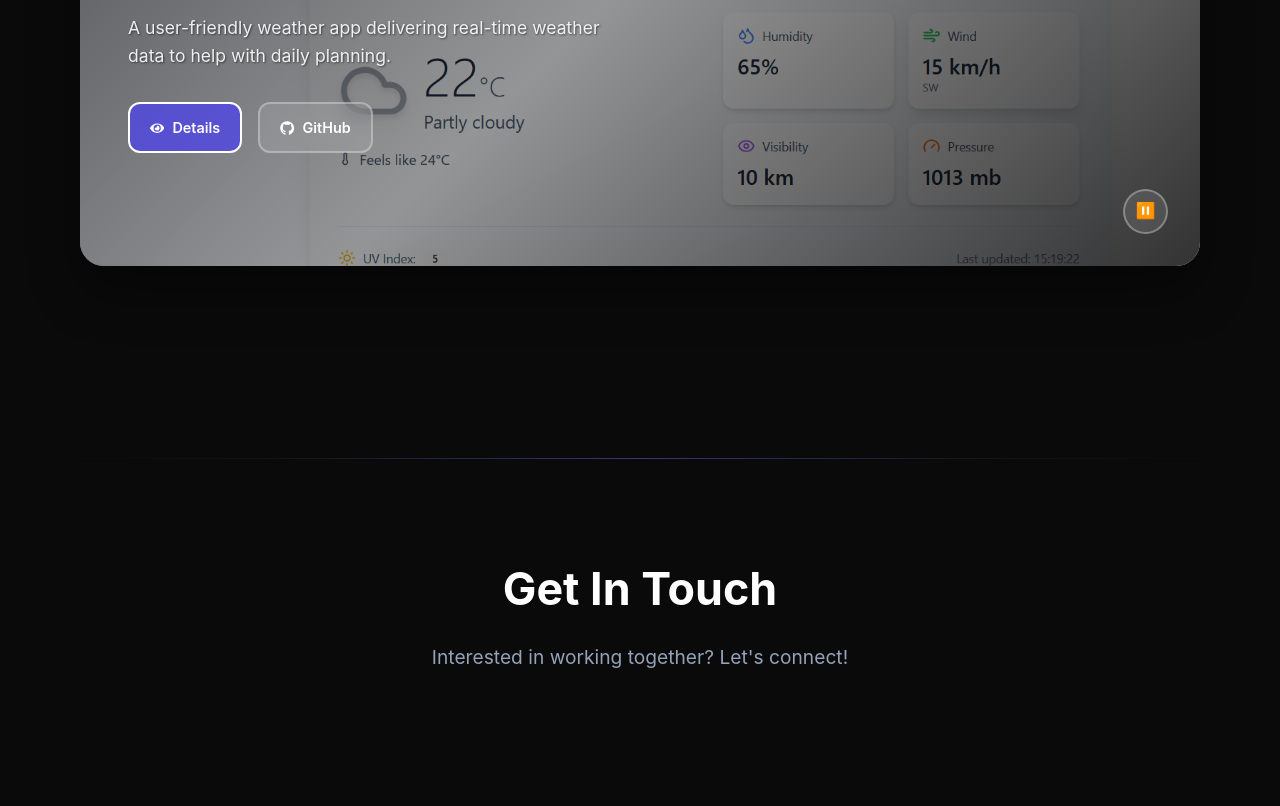
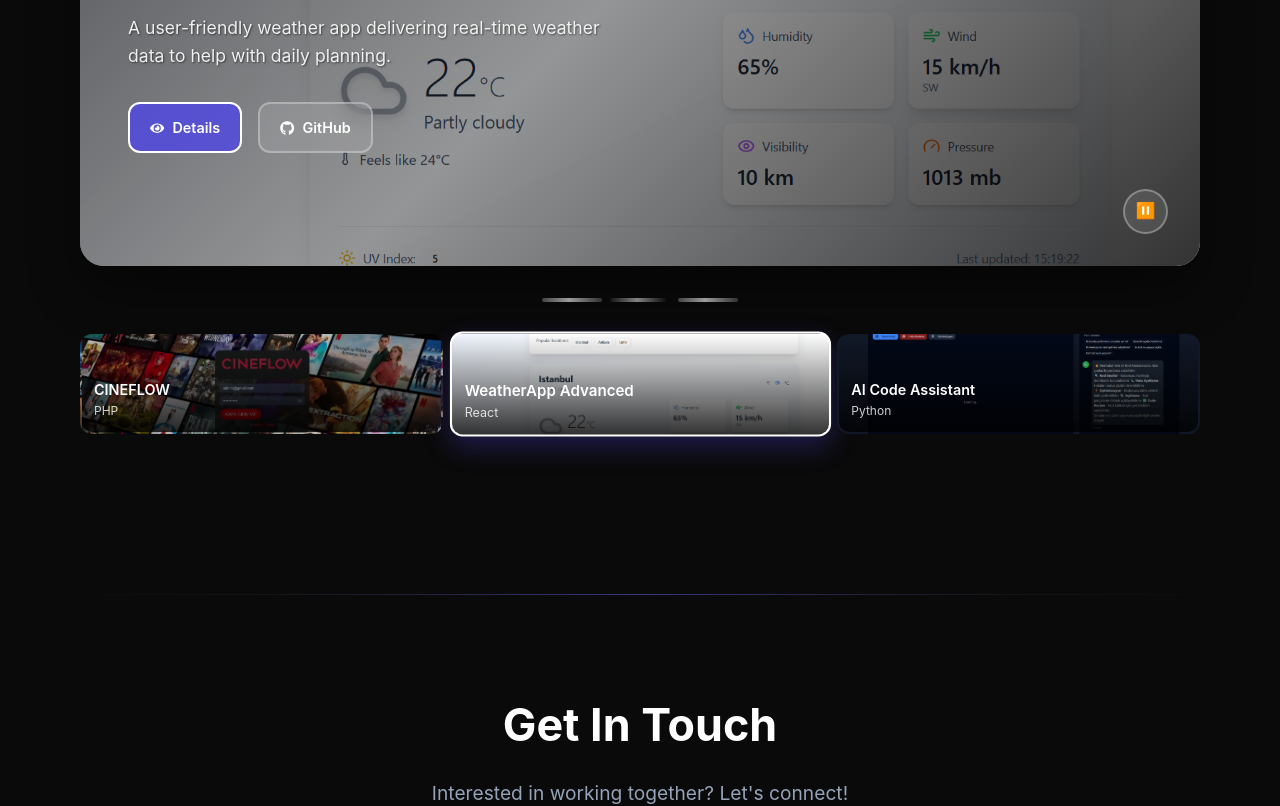
Before and after one commit to yusuf56620/portfolio, a React (Vite) app: page / in a window 1280 px wide. Shown: the part 3962-4768 px from the top of the page. Built offline with nearby package versions, Linux system fonts and the light colour scheme.

Commit message:
Fix Slider images import from /src/assets

```diff
--- a/src/Slider.tsx
+++ b/src/Slider.tsx
@@ -2,10 +2,17 @@ import { useState, useEffect, useRef } from "react";
 import { FaGithub, FaCode, FaStar, FaEye } from "react-icons/fa";
 import "./Slider.css";
 
-// === Görselleri import et ===
+// 📌 Resim importları
 import img1 from "./assets/1.png";
+import img2 from "./assets/2.png";
 import img3 from "./assets/3.png";
+import img4 from "./assets/4.png";
+import img5 from "./assets/5.png";
 import img6 from "./assets/6.png";
+import arkaplan from "./assets/arkaplan.png";
+import fotograf from "./assets/fotograf.jpg";
+import mainBackGround from "./assets/mainBackGround.jpg";
+import reactLogo from "./assets/react.svg";
 
 interface Project {
   id: string;
@@ -129,7 +136,7 @@ const Slider: React.FC = () => {
 
   return (
     <div className="projects-container">
-      {/* === Slider ana kısım === */}
+      {/* Main Slider */}
       <div className="slider-container">
         <div
           className="slider-track"
@@ -142,6 +149,8 @@ const Slider: React.FC = () => {
               style={{ backgroundImage: `url(${project.image})` }}
             >
               <div className="slide-overlay" />
+
+              {/* Project Status Badge */}
               <div
                 className="status-badge"
                 style={{ backgroundColor: getStatusColor(project.status) }}
@@ -149,12 +158,14 @@ const Slider: React.FC = () => {
                 {getStatusText(project.status)}
               </div>
 
+              {/* Featured Badge */}
               {project.featured && (
                 <div className="featured-badge">
                   <FaStar /> Featured
                 </div>
               )}
 
+              {/* Project Content */}
               <div className="slide-content">
                 <div className="project-header">
                   <h2 className="project-title">{project.name}</h2>
@@ -208,7 +219,7 @@ const Slider: React.FC = () => {
           ))}
         </div>
 
-        {/* Kontroller */}
+        {/* Navigation Controls */}
         <div className="slider-controls">
           <button className="slider-btn prev" onClick={prevSlide}>
             ❮
@@ -218,6 +229,7 @@ const Slider: React.FC = () => {
           </button>
         </div>
 
+        {/* Play/Pause Button */}
         <button
           className="play-pause-btn"
           onClick={() => setIsAutoPlaying(!isAutoPlaying)}
@@ -226,7 +238,102 @@ const Slider: React.FC = () => {
         </button>
       </div>
 
-      {/* Thumbnail + Modal kısımları aynı kaldı */}
+      {/* Slide Indicators */}
+      <div className="slide-indicators">
+        {projects.map((_, index) => (
+          <button
+            key={index}
+            className={`indicator ${index === currentIndex ? "active" : ""}`}
+            onClick={() => goToSlide(index)}
+          >
+            <span className="indicator-progress" />
+          </button>
+        ))}
+      </div>
+
+      {/* Project Thumbnails */}
+      <div className="project-thumbnails">
+        {projects.map((project, index) => (
+          <div
+            key={project.id}
+            className={`thumbnail ${index === currentIndex ? "active" : ""}`}
+            onClick={() => goToSlide(index)}
+            style={{ backgroundImage: `url(${project.image})` }}
+          >
+            <div className="thumbnail-overlay">
+              <h4>{project.name}</h4>
+              <span className="thumbnail-tech">{project.tech[0]}</span>
+            </div>
+          </div>
+        ))}
+      </div>
+
+      {/* Project Detail Modal */}
+      {selectedProject && (
+        <div
+          className="modal-overlay"
+          onClick={() => setSelectedProject(null)}
+        >
+          <div className="modal-content" onClick={(e) => e.stopPropagation()}>
+            <button
+              className="modal-close"
+              onClick={() => setSelectedProject(null)}
+            >
+              ✕
+            </button>
+
+            <div className="modal-header">
+              <img
+                src={selectedProject.image}
+                alt={selectedProject.name}
+                className="modal-image"
+              />
+              <div className="modal-info">
+                <h2>{selectedProject.name}</h2>
+                <div className="modal-stats">
+                  {Object.entries(selectedProject.stats).map(([key, value]) => (
+                    <div key={key} className="modal-stat">
+                      <span className="stat-label">{key}</span>
+                      <span className="stat-value">{value}</span>
+                    </div>
+                  ))}
+                </div>
+              </div>
+            </div>
+
+            <div className="modal-body">
+              <div className="modal-tech">
+                <h3>Technologies</h3>
+                <div className="tech-list">
+                  {selectedProject.tech.map((tech, i) => (
+                    <span key={i} className="tech-item">
+                      {tech}
+                    </span>
+                  ))}
+                </div>
+              </div>
+
+              <div className="modal-description">
+                <h3>Project Description</h3>
+                <p>{selectedProject.longDescription}</p>
+              </div>
+
+              <div className="modal-actions">
+                {selectedProject.github && (
+                  <a
+                    href={selectedProject.github}
+                    target="_blank"
+                    rel="noopener noreferrer"
+                    className="modal-btn github"
+                  >
+                    <FaGithub /> View on GitHub
+                  </a>
+                )}
+              </div>
+            </div>
+          </div>
+        </div>
+      )}
     </div>
   );
 };
```
